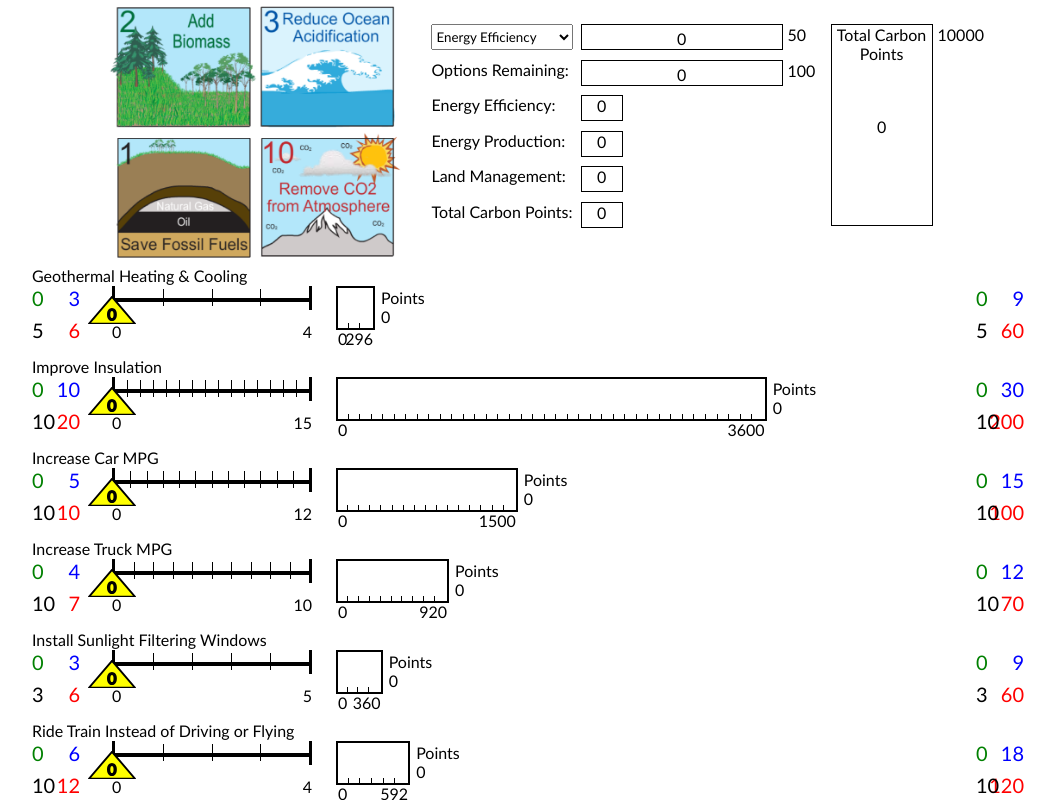
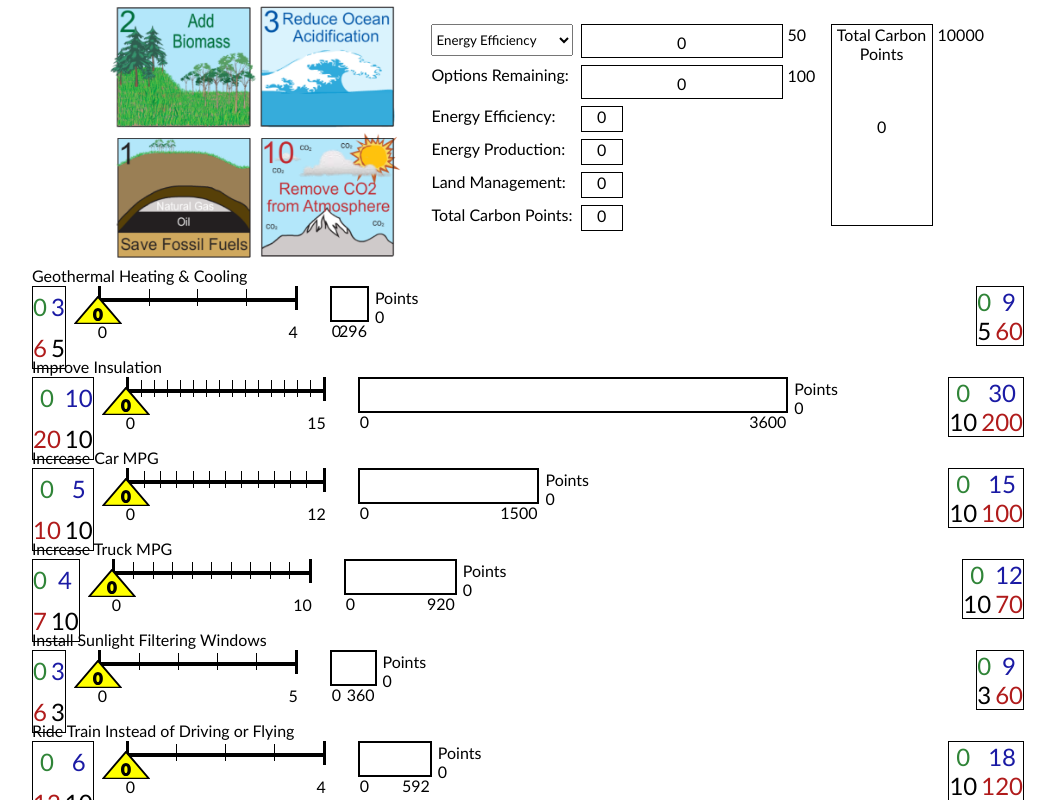
Before and after one commit to ryan-kustaborder/CarbonGame, a React (Create React App) app in the folder carbon-app/: page / in a window 1280 px wide. Shown: the top 800 px of the page, without its empty margins (96-1151 px from the left). Built offline with nearby package versions, Linux system fonts and the light colour scheme.

Commit message:
checkpoint

```diff
--- a/carbon-app/src/Option.jsx
+++ b/carbon-app/src/Option.jsx
@@ -23,8 +23,8 @@ export default function Option(props) {
             <div className="PPU">
                 <p className="green">{props.Option.green * 2}</p>
                 <p className="blue">{props.Option.blue * 3}</p>
+                <p className="black">{props.Option.black * 1}</p>
                 <p className="red">{props.Option.red * 10}</p>
-                <p className="black">{props.Option.black * 1}</p>
             </div>
         </div>
     );
--- a/carbon-app/src/index.scss
+++ b/carbon-app/src/index.scss
@@ -4,6 +4,20 @@
 
     font-family: "Gill Sans", "Gill Sans MT", Calibri, "Trebuchet MS",
         sans-serif;
+}
+
+:root {
+    --green: rgb(47, 132, 55);
+    --blue: rgb(26, 26, 164);
+    --red: rgb(176, 27, 27);
+    --black: black;
+
+    --border-thin: 1px solid var(--black);
+    --border-thick: 2px solid var(--black);
+
+    --small: 16px;
+    --medium: 32px;
+    --large: 64px;
 }
 
 .App {
@@ -15,14 +29,14 @@
 }
 
 select {
-    height: 26px;
+    height: var(--medium);
 }
 
 .Slider {
     width: 200px;
-    margin-right: 24px;
+    margin-right: var(--medium);
     position: relative;
-    margin-bottom: 64px;
+    margin-bottom: var(--large);
 
     & > input {
         width: 100%;
@@ -45,7 +59,7 @@ select {
             height: 4px;
             cursor: pointer;
 
-            background: black;
+            background: var(--black);
         }
     }
 
@@ -101,27 +115,22 @@ select {
 }
 
 .PointBar {
-    height: 40px;
-    border: 2px solid black;
+    height: var(--medium);
+    border: var(--border-thick);
     display: flex;
     position: relative;
 
-    & > div {
-        width: 40px;
-        height: 100%;
-    }
-
     & > .red {
-        background-color: red;
+        background-color: var(--red);
     }
     & > .black {
-        background-color: black;
+        background-color: var(--black);
     }
     & > .blue {
-        background-color: blue;
+        background-color: var(--blue);
     }
     & > .green {
-        background-color: green;
+        background-color: var(--green);
     }
 
     & > .ticks {
@@ -141,7 +150,7 @@ select {
         & > div {
             width: 12px;
             height: 100%;
-            border-left: 1px solid black;
+            border-left: --border-thin;
         }
     }
 
@@ -178,50 +187,46 @@ select {
 
     & > .Tons,
     .PPU {
-        width: 48px;
-        height: 56px;
         position: relative;
         margin-right: 32px;
-        font-size: 20px;
+        font-size: 24px;
+        border: var(--border-thin);
+
+        display: grid;
+        grid-template-columns: auto auto;
+        column-gap: 4px;
 
         &.PPU {
             position: absolute;
             right: 0;
         }
 
+        & > p {
+            text-align: center;
+            margin: auto;
+        }
+
         & > .green {
-            color: green;
-            position: absolute;
-            top: 0;
-            left: 0;
+            color: var(--green);
         }
 
         & > .blue {
-            color: blue;
-            position: absolute;
-            top: 0;
-            right: 0;
+            color: var(--blue);
         }
 
         & > .red {
-            color: red;
-            position: absolute;
-            bottom: 0;
-            right: 0;
+            color: var(--red);
         }
 
         & > .black {
-            color: black;
-            position: absolute;
-            bottom: 0;
-            left: 0;
+            color: var(--black);
         }
     }
 }
 
 .ProgressBar {
     height: 200px;
-    border: 1px solid black;
+    border: var(--border-thin);
     width: 100px;
 
     display: flex;
@@ -232,16 +237,16 @@ select {
     position: relative;
 
     &.horizontal {
-        height: 24px;
+        height: var(--medium);
         width: 200px;
 
         & > div {
-            height: 24px;
+            height: var(--medium);
         }
     }
 
     & > div {
-        background-color: green;
+        background-color: var(--green);
     }
 
     & > .value {
@@ -289,7 +294,7 @@ select {
             column-gap: 8px;
 
             & > span {
-                border: 1px solid black;
+                border: var(--border-thin);
                 display: inline-block;
                 width: 40px;
                 height: 24px;
```
